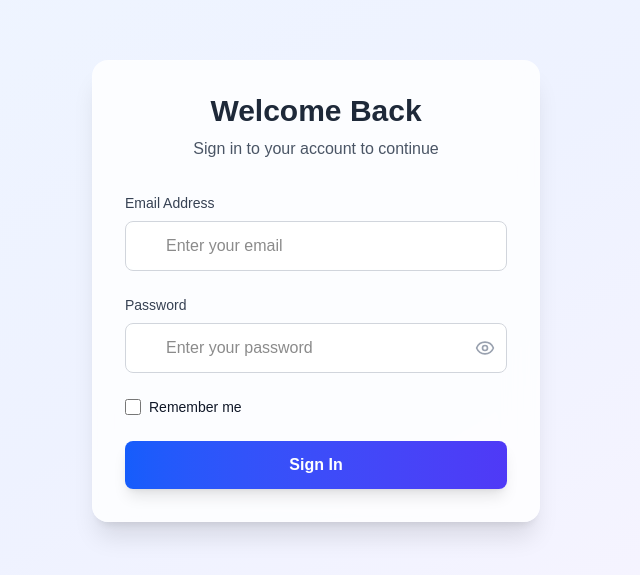
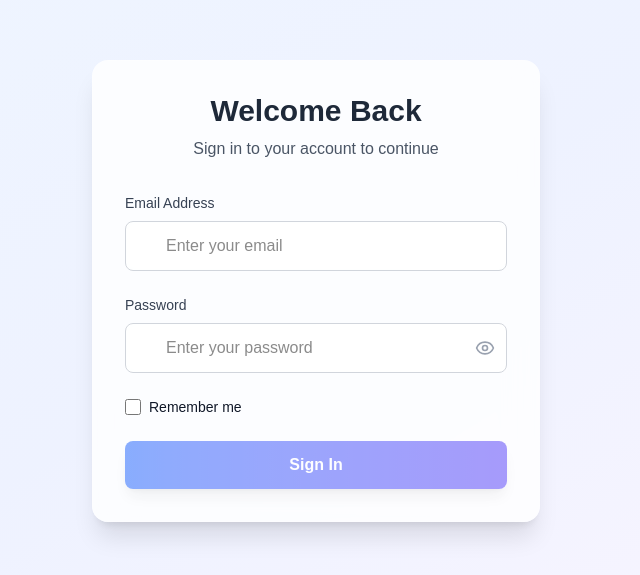
Before and after one commit to andradesoares/teste_rbds, a Next.js app: page / in a window 1280 px wide. Shown: the part 109-684 px from the top of the page, without its empty margins (324-964 px from the left). Built offline with nearby package versions, Linux system fonts and the light colour scheme.

Commit message:
clean email and password on login

```diff
--- a/src/components/AuthForm.tsx
+++ b/src/components/AuthForm.tsx
@@ -35,6 +35,8 @@ const AuthForm = () => {
       } else {
         sessionStorage.setItem('jwt', response.data.account.jwt);
       }
+      updateEmail('');
+      updatePassword('');
 
       router.push('/dashboard');
     },
@@ -46,6 +48,10 @@ const AuthForm = () => {
   const handleSubmit = (e: React.FormEvent) => {
     e.preventDefault();
     mutation.mutate();
+  };
+
+  const disabled = () => {
+    return email == '' || password == '' || isLoading;
   };
 
   return (
@@ -102,7 +108,6 @@ const AuthForm = () => {
               <input
                 id='remember'
                 type='checkbox'
-                value=''
                 checked={remember}
                 className='w-4 h-4 border border-gray-300 rounded-sm bg-gray-50 focus:ring-3 focus:ring-blue-300 dark:bg-gray-700 dark:border-gray-600 dark:focus:ring-blue-600 dark:ring-offset-gray-800 dark:focus:ring-offset-gray-800'
                 onChange={(e) => setRemember(e.target.checked)}
@@ -117,7 +122,7 @@ const AuthForm = () => {
 
             <button
               type='submit'
-              disabled={isLoading}
+              disabled={disabled()}
               className='w-full bg-gradient-to-r from-blue-600 to-indigo-600 text-white py-3 px-4 rounded-lg font-semibold hover:from-blue-700 hover:cursor-pointer hover:to-indigo-700 focus:outline-none focus:ring-2 focus:ring-blue-500 focus:ring-offset-2 disabled:opacity-50 disabled:cursor-not-allowed transition-all duration-200 shadow-lg hover:shadow-xl transform hover:-translate-y-0.5'
             >
               {isLoading ? (
--- a/src/components/NavBar.tsx
+++ b/src/components/NavBar.tsx
@@ -6,8 +6,10 @@ const NavBar = () => {
 
   const handleLogout = () => {
     localStorage.removeItem('jwt');
+    sessionStorage.removeItem('jwt');
     router.push('/');
   };
+
   return (
     <div className='flex justify-between items-center px-12 py-4 bg-gray-200'>
       <span className='font-bold text-4xl'> Dashboard</span>
```
